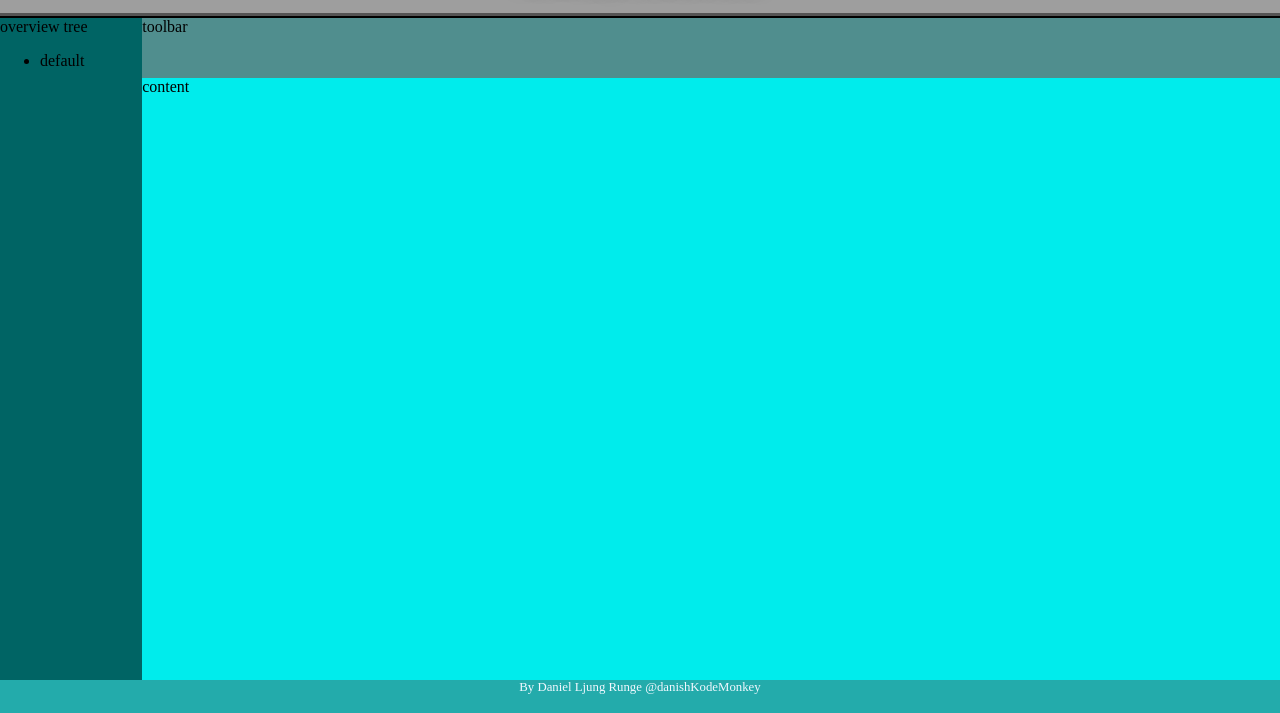
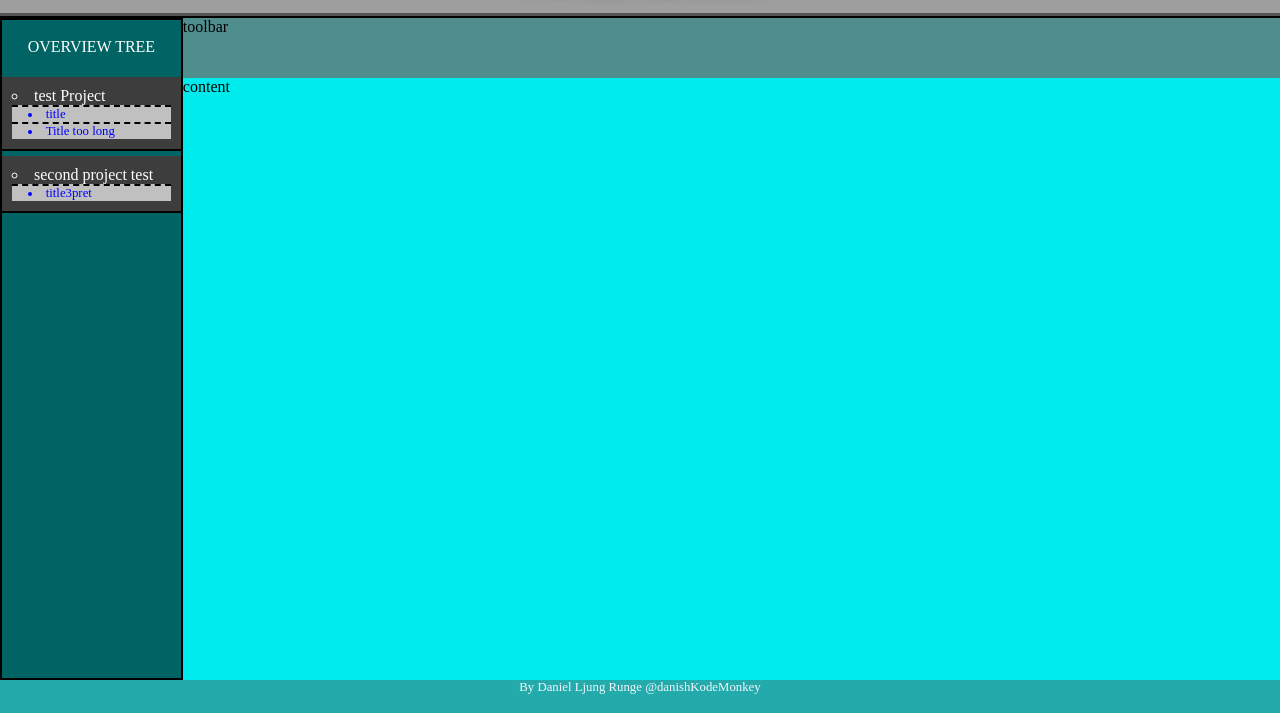
Before and after one commit to DanishKodeMonkey/odin-todo-list, a website built with webpack: page dist/index.html in a window 1280 px wide. Shown: the part 87-800 px from the top of the page. Built offline with Linux system fonts and the light colour scheme; grey boxes are pictures that could not be loaded.

Commit message:
Finish styling and logic pass for overview tree (for now)

```diff
--- a/src/index.js
+++ b/src/index.js
@@ -2,12 +2,13 @@ import './style.css'
 import ToDo from './modules/todos'
 import project from './modules/projects'
 
+let projectsArray = []
 // App function should handle evoking DOM elements onscreen.
 function app() {
 	// Check if a project exist, if not, create a project.
 	// Uses a pre set blank one here until persistence is established
-	let projectsArray = []
-	init(projectsArray)
+	/*
+	init(projectsArray) */
 }
 
 app()
@@ -16,10 +17,20 @@ function updateTree(projectsArray) {
 	console.log('updateTree triggered')
 	const display = document.querySelector('.overview-tree')
 	const treeRender = document.createElement('ul')
+	treeRender.classList.add('overview')
 	projectsArray.forEach((project) => {
+		console.log(project)
+		// add a project sub-ul element to tree root
 		const treeProject = document.createElement('li')
+		treeProject.classList.add('overview-project')
 		treeProject.textContent = project.title
-		//add logic to also display todos inside project? Titles atleast?
+		//add todo titles to project as li
+		project.todos.forEach((todos) => {
+			const projectTodo = document.createElement('li')
+			projectTodo.classList.add('overview-todo')
+			projectTodo.textContent = todos.title
+			treeProject.appendChild(projectTodo)
+		})
 		treeRender.appendChild(treeProject)
 		return treeRender
 	})
@@ -37,7 +48,7 @@ function init(projectsArray) {
 	// update DOM tree
 	updateTree(projectsArray)
 }
-/* Sim tests
+// Sim tests
 let test = new ToDo(
 	'title',
 	'descriptionhere',
@@ -83,4 +94,7 @@ project2.addToProject(test3)
 
 project1.printProject()
 project2.printProject()
- */
+
+projectsArray.push(project1, project2)
+console.log(projectsArray)
+updateTree(projectsArray)
--- a/src/style.css
+++ b/src/style.css
@@ -62,15 +62,47 @@ header{
 main{
     flex: 1 1 auto;
     display:grid;
-    grid-template: 1fr 10fr / 1fr 8fr;
+    grid-template: 1fr 10fr / 1fr 6fr;
     background-color: rgba(0, 0, 0, 0.075);
     height: 100%;
 
 }
 .overview-tree{
     grid-area: 1 / 1 / 3 / 2;
+    display: flex;
+    flex-direction: column;
+
     background-color: rgba(0, 0, 0, 0.575);
+    border: 2px solid black;
+    padding:10% 0;
+    color:white;
+    >.title{text-align: center;}
 }
+.overview{
+    padding: 0;
+    flex-flow: column;
+    align-items: left;
+    text-align:left;
+    >.overview-project{
+        background-color: rgb(61, 61, 61);
+        list-style:circle inside none;
+        margin:5px 0;
+        padding: 10px;
+        border-bottom: 2px solid black;
+        font-size: 100%;
+        color: rgb(255, 255, 255);
+        >.overview-todo{
+            background-color: silver;
+            padding: 0 10%;
+            list-style: disc inside none;
+            border-top:2px dashed black;
+
+            font-size: 80%;
+            color: blue;
+        }
+    }
+}
+
 .toolbar{
     grid-area: 1 / 2 / 2 / 3;
     background-color: rgba(165, 42, 42, 0.486);
```
Also changed, not shown: dist/bd26a0105b87d5fe1c0a.svg (added), dist/index.html, dist/main.js, src/assets/icons/caret-down-outline.svg (added).
